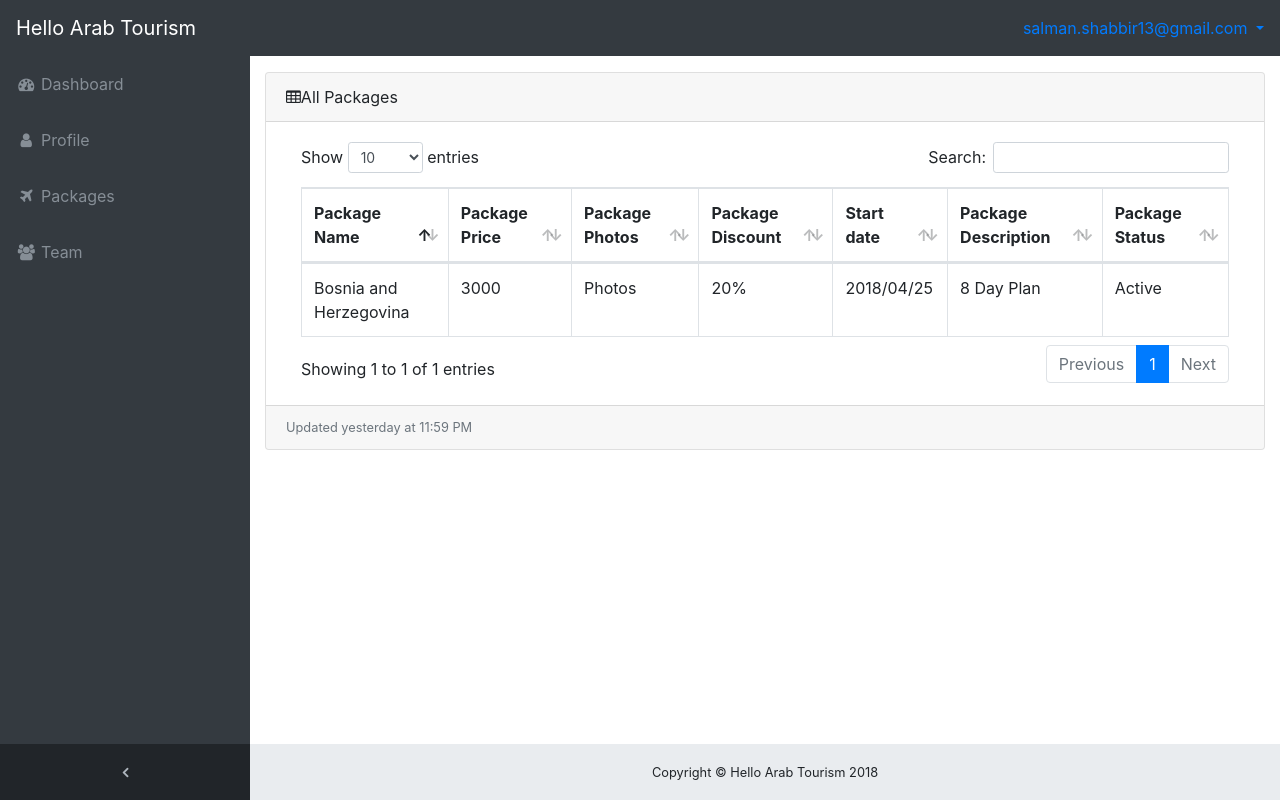
After one commit to HelloArabTourism/HelloArabTourismWeb, a PHP site: page /HelloArab/HelloArabDash/package/vpackages.php in a window 1280 px wide. The commit adds this page. Run offline with PHP 8.4, Linux system fonts and the light colour scheme; a user stored in the database is signed in.

Commit message:
package1

```diff
--- /dev/null
+++ b/HelloArabDash/package/vpackages.php
@@ -0,0 +1,160 @@
+<?php
+session_start();
+require_once('../connect.php');
+if(isset($_SESSION['email']) & !empty($_SESSION['email'])){
+    /*$fname = $_SESSION['fname'];*/
+    $email = $_SESSION['email'];
+}else{
+    header('location: ../login.php');
+}
+
+?>
+    <!DOCTYPE html>
+    <html lang="en">
+
+    <head>
+        <meta charset="utf-8">
+        <meta http-equiv="X-UA-Compatible" content="IE=edge">
+        <meta name="viewport" content="width=device-width, initial-scale=1, shrink-to-fit=no">
+        <meta name="description" content="">
+        <meta name="author" content="">
+        <!--Favicon-->
+        <link rel="icon" href="/img/favicon.ico">
+        <title>Hello Arab Tourism</title>
+        <!-- Bootstrap core CSS-->
+        <link href="../vendor/bootstrap/css/bootstrap.min.css" rel="stylesheet">
+
+        <!-- Custom fonts for this template-->
+        <link href="../vendor/font-awesome/css/font-awesome.min.css" rel="stylesheet" type="text/css">
+        <!-- Page level plugin CSS-->
+        <link href="../vendor/datatables/dataTables.bootstrap4.css" rel="stylesheet">
+        <!-- Custom styles for this template-->
+        <link href="../css/sb-admin.css" rel="stylesheet">
+    </head>
+
+    <body class="fixed-nav sticky-footer" id="page-top">
+        <!-- Navigation-->
+        <nav class="navbar navbar-expand-lg navbar-dark bg-dark fixed-top" id="mainNav">
+            <a class="navbar-brand" href="../index.php">Hello Arab Tourism</a>
+            <button class="navbar-toggler navbar-toggler-right" type="button" data-toggle="collapse" data-target="#navbarResponsive" aria-controls="navbarResponsive" aria-expanded="false" aria-label="Toggle navigation">
+      <span class="navbar-toggler-icon"></span>
+    </button>
+            <div class="collapse navbar-collapse" id="navbarResponsive">
+                <ul class="navbar-nav navbar-sidenav" id="exampleAccordion">
+                    <li class="nav-item" data-toggle="tooltip" data-placement="right" title="Dashboard">
+                        <a class="nav-link" href="../index.php">
+            <i class="fa fa-fw fa-dashboard"></i>
+            <span class="nav-link-text">Dashboard</span>
+          </a>
+                    </li>
+                    <li class="nav-item" data-toggle="tooltip" data-placement="right" title="Profile">
+                        <a class="nav-link" href="../profile.php">
+            <i class="fa fa-fw fa-user"></i>
+            <span class="nav-link-text">Profile</span>
+          </a>
+                    </li>
+                    <li class="nav-item" data-toggle="tooltip" data-placement="right" title="Pacages">
+                        <a class="nav-link" href="../packages.php">
+            <i class="fa fa-fw fa-plane"></i>
+            <span class="nav-link-text">Packages</span>
+          </a>
+                    </li>
+                    <li class="nav-item" data-toggle="tooltip" data-placement="right" title="Team">
+                        <a class="nav-link" href="../team.php">
+            <i class="fa fa-fw fa-users"></i>
+            <span class="nav-link-text">Team</span>
+          </a>
+                    </li>
+                </ul>
+     <ul class="navbar-nav sidenav-toggler">
+        <li class="nav-item">
+          <a class="nav-link text-center" id="sidenavToggler">
+            <i class="fa fa-fw fa-angle-left"></i>
+          </a>
+        </li>
+      </ul>
+                <ul class="navbar-nav ml-auto">
+
+                    <li class="dropdown">
+                        <a href="#" class=" nav-item dropdown-toggle" data-toggle="dropdown" role="button" aria-haspopup="true" aria-expanded="false" id="mangNav">
+                            <?php echo $email; ?> <span class="caret"></span></a>
+                        <ul class="dropdown-menu">
+                            <li><a href="../profile.php">Manage Profile</a></li>
+                            <li><a href="../update-password.php">Change Password</a></li>
+                            <li role="separator" class="divider"></li>
+                            <li><a href="../logout.php">Logout</a></li>
+                        </ul>
+                    </li>
+                </ul>
+            </div>
+        </nav>
+        <!--Start Design-->
+        <div class="content-wrapper">
+            <div class="container-fluid">
+                <!-- Example DataTables Card-->
+                <div class="card mb-3">
+                    <div class="card-header">
+                        <i class="fa fa-table"></i>All Packages</div>
+                    <div class="card-body">
+                        <div class="table-responsive">
+                            <table class="table table-bordered" id="dataTable" width="100%" cellspacing="0">
+                                <thead>
+                                    <tr>
+                                        <th>Package Name</th>
+                                        <th>Package Price</th>
+                                        <th>Package Photos</th>
+                                        <th>Package Discount</th>
+                                        <th>Start date</th>
+                                        <th>Package Description</th>
+                                        <th>Package Status</th>
+
+                                    </tr>
+                                </thead>
+
+                                <tbody>
+                                    <tr>
+                                        <td>Bosnia and Herzegovina</td>
+                                        <td>3000</td>
+                                        <td>Photos</td>
+                                        <td>20%</td>
+                                        <td>2018/04/25</td>
+                                        <td>8 Day Plan</td>
+                                        <td>Active</td>
+
+                                    </tr>
+
+                                </tbody>
+                            </table>
+                        </div>
+                    </div>
+                    <div class="card-footer small text-muted">Updated yesterday at 11:59 PM</div>
+                </div>
+            </div>
+
+            <footer class="sticky-footer">
+                <div class="container-fluid">
+                    <div class="text-center">
+                        <small>Copyright © Hello Arab Tourism 2018</small>
+                    </div>
+                </div>
+            </footer>
+        </div>
+
+        <!-- Bootstrap core JavaScript-->
+        <script src="vendor/jquery/jquery.min.js"></script>
+        <script src="vendor/bootstrap/js/bootstrap.bundle.min.js"></script>
+        <!-- Core plugin JavaScript-->
+        <script src="vendor/jquery-easing/jquery.easing.min.js"></script>
+        <!-- Page level plugin JavaScript-->
+        <script src="vendor/chart.js/Chart.min.js"></script>
+        <script src="vendor/datatables/jquery.dataTables.js"></script>
+        <script src="vendor/datatables/dataTables.bootstrap4.js"></script>
+        <!-- Custom scripts for all pages-->
+        <script src="js/sb-admin.min.js"></script>
+        <!-- Custom scripts for this page-->
+        <script src="js/sb-admin-datatables.min.js"></script>
+        <script src="js/sb-admin-charts.min.js"></script>
+
+    </body>
+
+    </html>
```
Also changed, not shown: HelloArabDash/forgot-password.php (+7 -0 lines), HelloArabDash/index.php (+9 -3 lines), HelloArabDash/login.php (+7 -0 lines), HelloArabDash/packages.php (+87 -4 lines), HelloArabDash/profile.php (+9 -3 lines), HelloArabDash/register.php (+7 -0 lines), HelloArabDash/team.php (+9 -4 lines), HelloArabDash/package/cpackages.php (added), HelloArabDash/package/dpackages.php (added), HelloArabDash/package/upackages.php (added), HelloArabDash/uploads/20180708_123255_1532768843.jpg.
